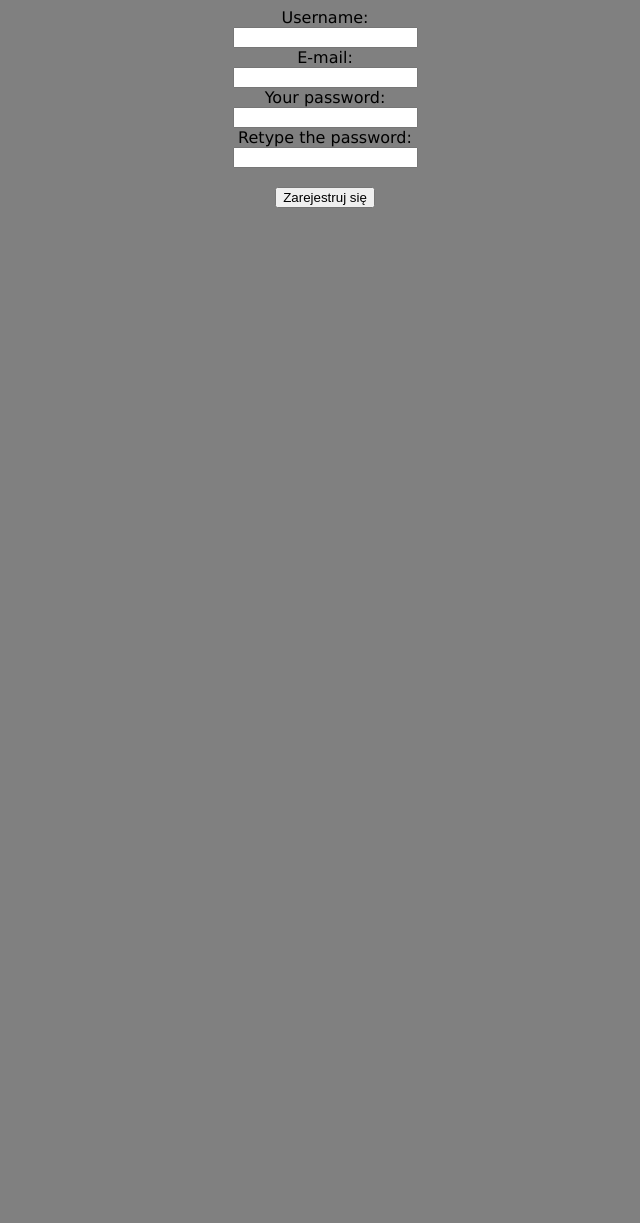
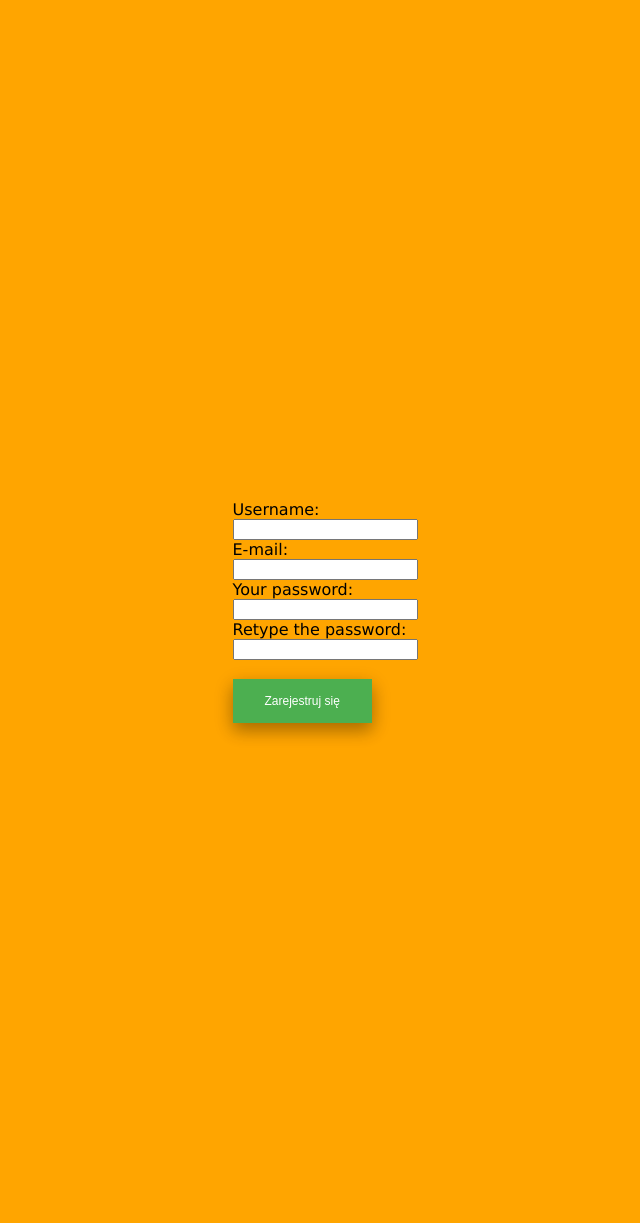
Before and after one commit to Zordon1337/a70-roms, a PHP site: page /register.php in a window 1280 px wide. Shown: the whole page, without its empty margins (315-955 px from the left). Before the commit the page ends 207 px from the top, so only its background shows below. Run offline with PHP 8.4, Linux system fonts and the light colour scheme.

Commit message:
little update

```diff
--- a/authconfig.php
+++ b/authconfig.php
@@ -2,7 +2,7 @@
 
   $host = "localhost";
   $db_user = "root";
-  $db_password = "";
-  $db_name = "a70_logins";
+  $db_password = "123";
+  $db_name = "a70_roms";
 
 ?>
--- a/data.php
+++ b/data.php
@@ -20,6 +20,7 @@
 
    echo "<p>Hello ".$_SESSION['user'].'! [ <a href="logout.php">Log out</a> ]</p>';
    echo "<p><b>E-mail</b>: ".$_SESSION['email'];
+   echo "<p>---<b>ROMS</b>---<p>"
 
 
 ?>
--- a/register.php
+++ b/register.php
@@ -72,7 +72,7 @@
 				if($ile_takich_maili>0)
 				{
 					$everything_OK=false;
-					$_SESSION['e_email']="Istnieje już konto przypisane do tego adresu e-mail!";
+					$_SESSION['e_email']="there is already account with that mail";
 				}
 
 
@@ -133,6 +133,21 @@
 			margin-top: 10px;
 			margin-bottom: 10px;
 		}
+		.button {
+    	size: 20px;
+    	box-shadow: 0 8px 16px 0 rgba(0,0,0,0.2), 0 6px 20px 0 rgba(0,0,0,0.19);
+    	transition-duration: 0.4s;
+    	font-size: 12px;
+    	color:white;
+    	border: 0px solid;
+    	background-color: #4CAF50;
+    	padding: 15px 32px;
+    	}
+    	.button:hover {
+    	box-shadow: 0 12px 16px 0 rgba(0,0,0,0.24), 0 17px 50px 0 rgba(0,0,0,0.19);
+    	cursor: pointer;
+    	color: white;
+    	}
 	</style>
 </head>
 
@@ -201,7 +216,7 @@
 
 		<br />
 
-		<input type="submit" value="Zarejestruj się" />
+		<input class="button" type="submit" value="Zarejestruj się" />
 
 	</form>
 
--- a/style.css
+++ b/style.css
@@ -1,8 +1,11 @@
 
     body {
-        background-color:gray;
+        background-color:orange;
         font-family: Verdana, Geneva, Tahoma, sans-serif;
-        text-align: center;
+        padding: 500px;
+        text-align: left;
+        margin: auto;
+        display: table;
     }
     .normal {
 
--- a/welcome.php
+++ b/welcome.php
@@ -30,10 +30,9 @@
 	<meta charset="utf-8" />
 	<meta http-equiv="X-UA-Compatible" content="IE=edge,chrome=1" />
 	<title>Galaxy a70 roms</title>
-	<link rel="stylesheet" href="/style.css">
 </head>
 
-<body class="body">
+<body>
 
 	Thank you for registering here :)<br /><br />
 
```
Also changed, not shown: index.php (+45 -7 lines), login.php (+6 -6 lines), README.md.
